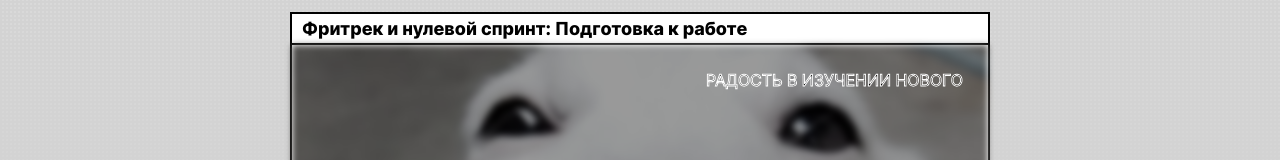
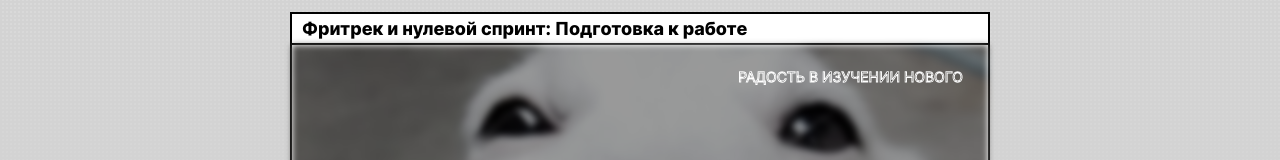
Before and after one commit to Denis-DB-CD/zakrivayuschiy-teg-f, a plain HTML site: page index.html in a window 1280 px wide. Shown: the part 531-691 px from the top of the page. Drawn offline with Linux system fonts and the light colour scheme.

Commit message:
fix size

```diff
--- a/styles/style.css
+++ b/styles/style.css
@@ -94,7 +94,8 @@
   top: 25px;
   right: 25px;
   mix-blend-mode: hard-light;
-  font-size: var(--accent-font);
+  line-height: 100%;
+  font-size: 14px;
   text-transform: uppercase;
   text-shadow:
     1px 1px 0 var(--label-color),
```
